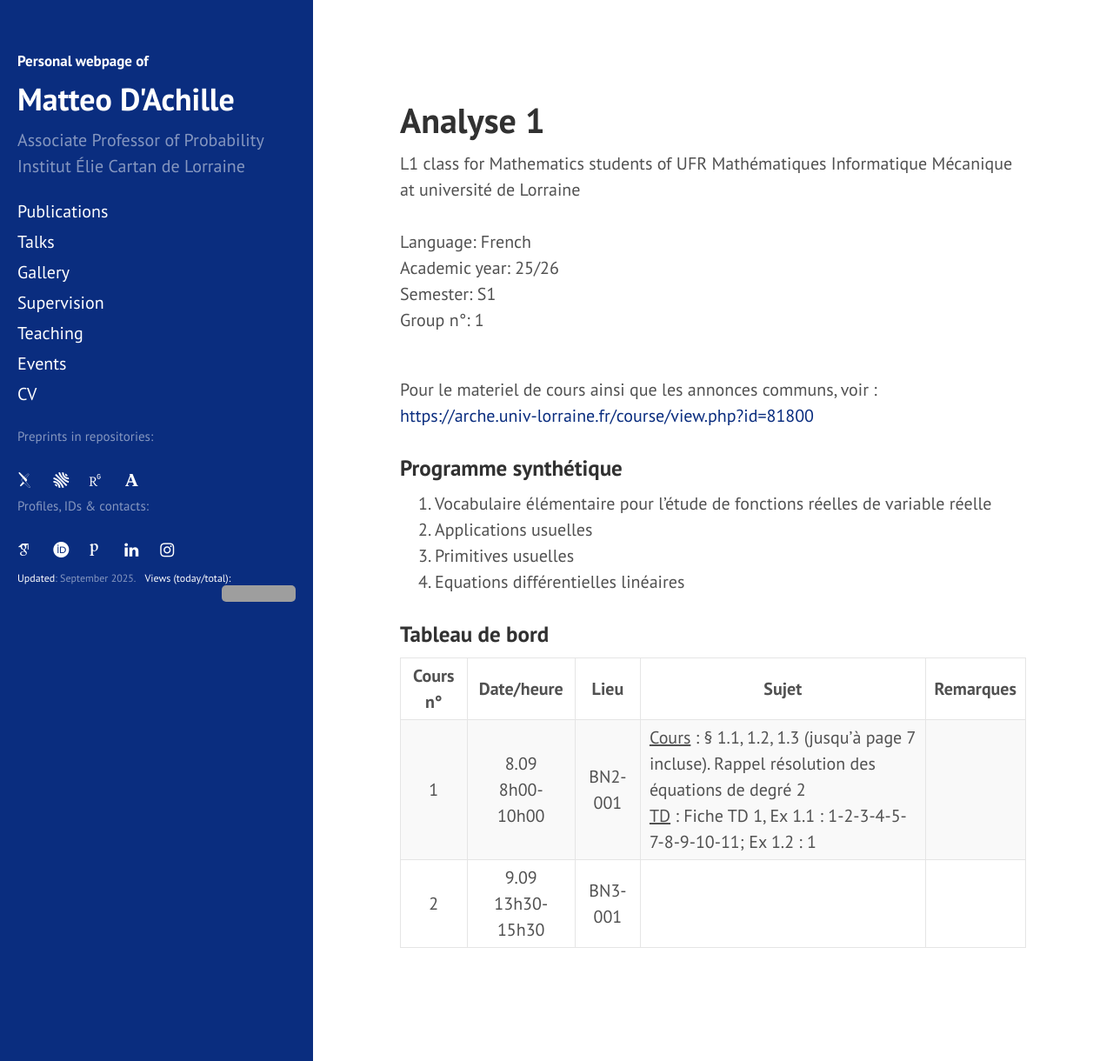
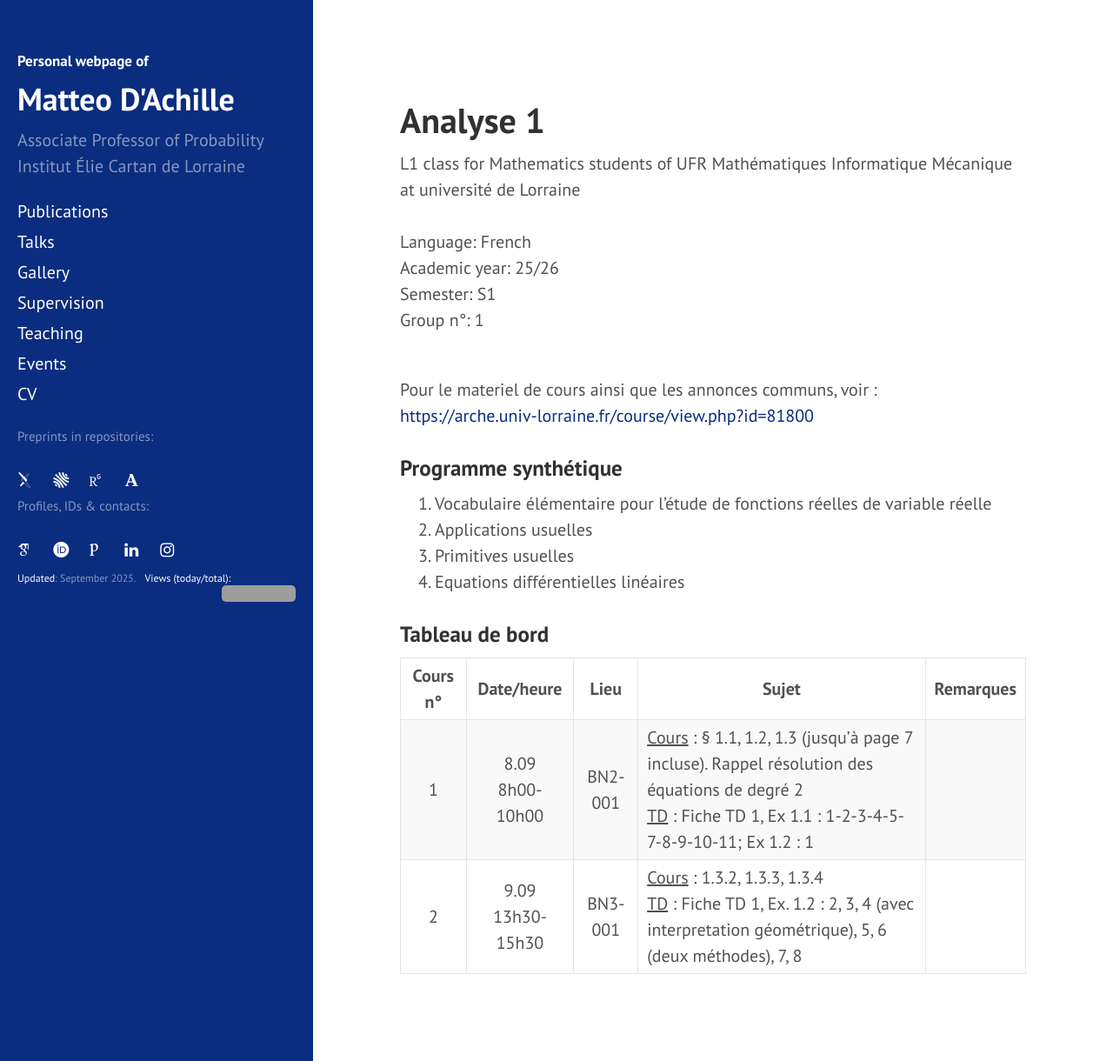
Before and after one commit to matteodachille/matteodachille.github.io, a Jekyll site: the page built from _courses/Analysis1-2025.md, in a window 1280 px wide and 1220 px high. Shown: the whole window at 87% size. Built offline with Jekyll 4.4.1, drawn with Linux system fonts in a browser that asks for light colours; nearby versions of some CDN libraries; some web fonts are replaced; grey boxes are pictures that could not be loaded.

Commit message:
Updated Analysis 1 class

```diff
--- a/_courses/Analysis1-2025.md
+++ b/_courses/Analysis1-2025.md
@@ -38,4 +38,4 @@ Pour le materiel de cours ainsi que les annonces communs, voir : <br/> [https://
 | Cours n&deg; | Date/heure | Lieu | Sujet | Remarques |
 |:---: | :---: | :---: | ------- | -- |
 | 1 | 8.09 <br/>8h00-10h00      | BN2-001|<u>Cours</u> : § 1.1, 1.2, 1.3 (jusqu'à page 7 incluse). Rappel résolution des équations de degré 2 <br/><u>TD</u> : Fiche TD 1, Ex 1.1 : 1-2-3-4-5-7-8-9-10-11; Ex 1.2 : 1  | |
-| 2 | 9.09 <br/> 13h30-15h30   | BN3-001 |      | |
+| 2 | 9.09 <br/> 13h30-15h30   | BN3-001 |   <u>Cours</u> : 1.3.2, 1.3.3, 1.3.4 <br/><u>TD</u> : Fiche TD 1, Ex. 1.2 : 2, 3, 4 (avec interpretation géométrique), 5, 6 (deux méthodes), 7, 8   | |
```
